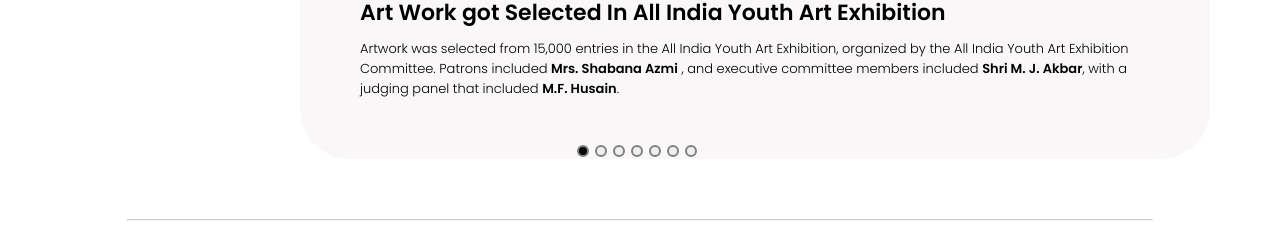
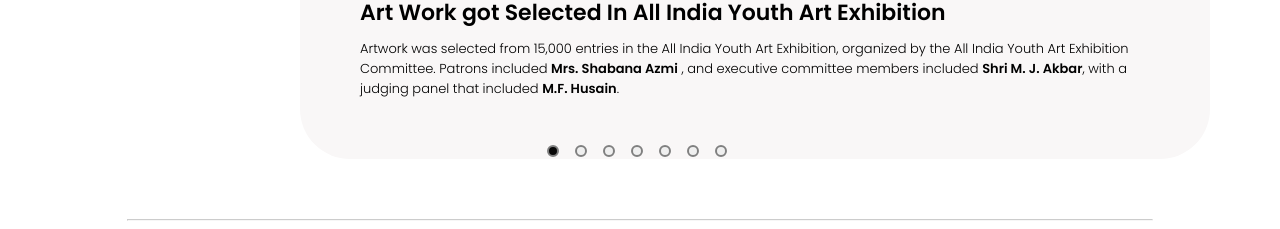
Before and after one commit to VedChawda718/Kiran-Chawda, a React (Create React App) app: page / in a window 1280 px wide. Shown: the part 1276-1505 px from the top of the page. Built offline with nearby package versions, Linux system fonts and the light colour scheme; a web font is replaced by a local one.

Commit message:
first-commit

```diff
--- a/src/Components/ImageCarousel/ImageCarousel.css
+++ b/src/Components/ImageCarousel/ImageCarousel.css
@@ -57,6 +57,13 @@
 
   }
 
+  .custom-dot-list-style li {
+    margin: 0 5px;
+    cursor: pointer;
+  }
+
+
+
   /* ==================SMALL DEVICES================= */
   @media screen and (max-width: 600px){
     .mycard-wrapper {
--- a/src/Components/ImageCarousel/ImageCarousel.jsx
+++ b/src/Components/ImageCarousel/ImageCarousel.jsx
@@ -56,7 +56,7 @@
 
 
     return (
-        <Carousel responsive={responsive}  renderButtonGroupOutside={true} showDots={true}  autoPlay={true} autoPlaySpeed={10000}  keyBoardControl={true} dotListClass="custom-dot-list-style"   infinite={true} containerClass="carousel-container" itemClass="carousel-item-padding-40-px"  >
+        <Carousel responsive={responsive}  renderButtonGroupOutside={true} showDots={true}  autoPlay={true} autoPlaySpeed={10000}  keyBoardControl={true} dotListClass="custom-dot-list-style "   infinite={true} containerClass="carousel-container" itemClass="carousel-item-padding-40-px"  >
            <div className="mycard-wrapper" >
         <div className="mycard-container" >
             <div className="img-box">
```
